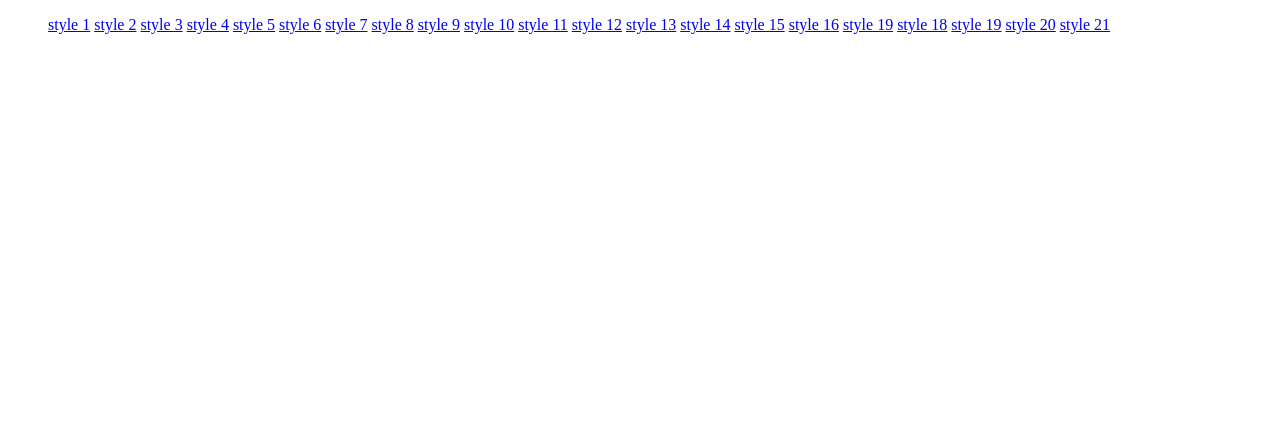
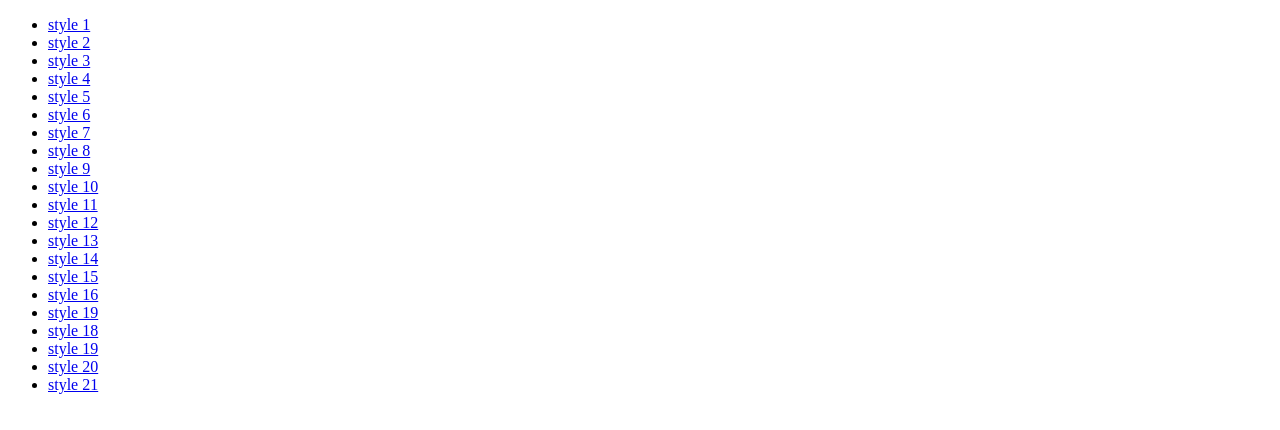
Before and after one commit to dedemao/loading, a plain HTML site: page index.html in a window 1280 px wide. Drawn offline with Linux system fonts and the light colour scheme.

Commit message:
Update index.html

```diff
--- a/index.html
+++ b/index.html
@@ -10,27 +10,27 @@
  </head>
  <body>
   <ul>
-  	<a href="loading.html">style 1</a>
-  	<a href="loading2.html">style 2</a>
-  	<a href="loading3.html">style 3</a>
-  	<a href="loading4.html">style 4</a>
-  	<a href="loading5.html">style 5</a>
-  	<a href="loading6.html">style 6</a>
-  	<a href="loading7.html">style 7</a>
-  	<a href="loading8.html">style 8</a>
-  	<a href="loading9.html">style 9</a>
-  	<a href="loading10.html">style 10</a>
-  	<a href="loading11.html">style 11</a>
-  	<a href="loading12.html">style 12</a>
-  	<a href="loading13.html">style 13</a>
-  	<a href="loading14.html">style 14</a>
-  	<a href="loading15.html">style 15</a>
-  	<a href="loading16.html">style 16</a>
-  	<a href="loading17.html">style 19</a>
-  	<a href="loading18.html">style 18</a>
-  	<a href="loading19.html">style 19</a>
-  	<a href="loading20.html">style 20</a>
-  	<a href="loading21.html">style 21</a>
+  	<li><a href="loading.html">style 1</a></li>
+  	<li><a href="loading2.html">style 2</a></li>
+  	<li><a href="loading3.html">style 3</a></li>
+  	<li><a href="loading4.html">style 4</a></li>
+  	<li><a href="loading5.html">style 5</a></li>
+  	<li><a href="loading6.html">style 6</a></li>
+  	<li><a href="loading7.html">style 7</a></li>
+  	<li><a href="loading8.html">style 8</a></li>
+  	<li><a href="loading9.html">style 9</a></li>
+  	<li><a href="loading10.html">style 10</a></li>
+  	<li><a href="loading11.html">style 11</a></li>
+  	<li><a href="loading12.html">style 12</a></li>
+  	<li><a href="loading13.html">style 13</a></li>
+  	<li><a href="loading14.html">style 14</a></li>
+  	<li><a href="loading15.html">style 15</a></li>
+  	<li><a href="loading16.html">style 16</a></li>
+  	<li><a href="loading17.html">style 19</a></li>
+  	<li><a href="loading18.html">style 18</a></li>
+  	<li><a href="loading19.html">style 19</a></li>
+  	<li><a href="loading20.html">style 20</a></li>
+  	<li><a href="loading21.html">style 21</a></li>
   </ul>
  </body>
 </html>
```
